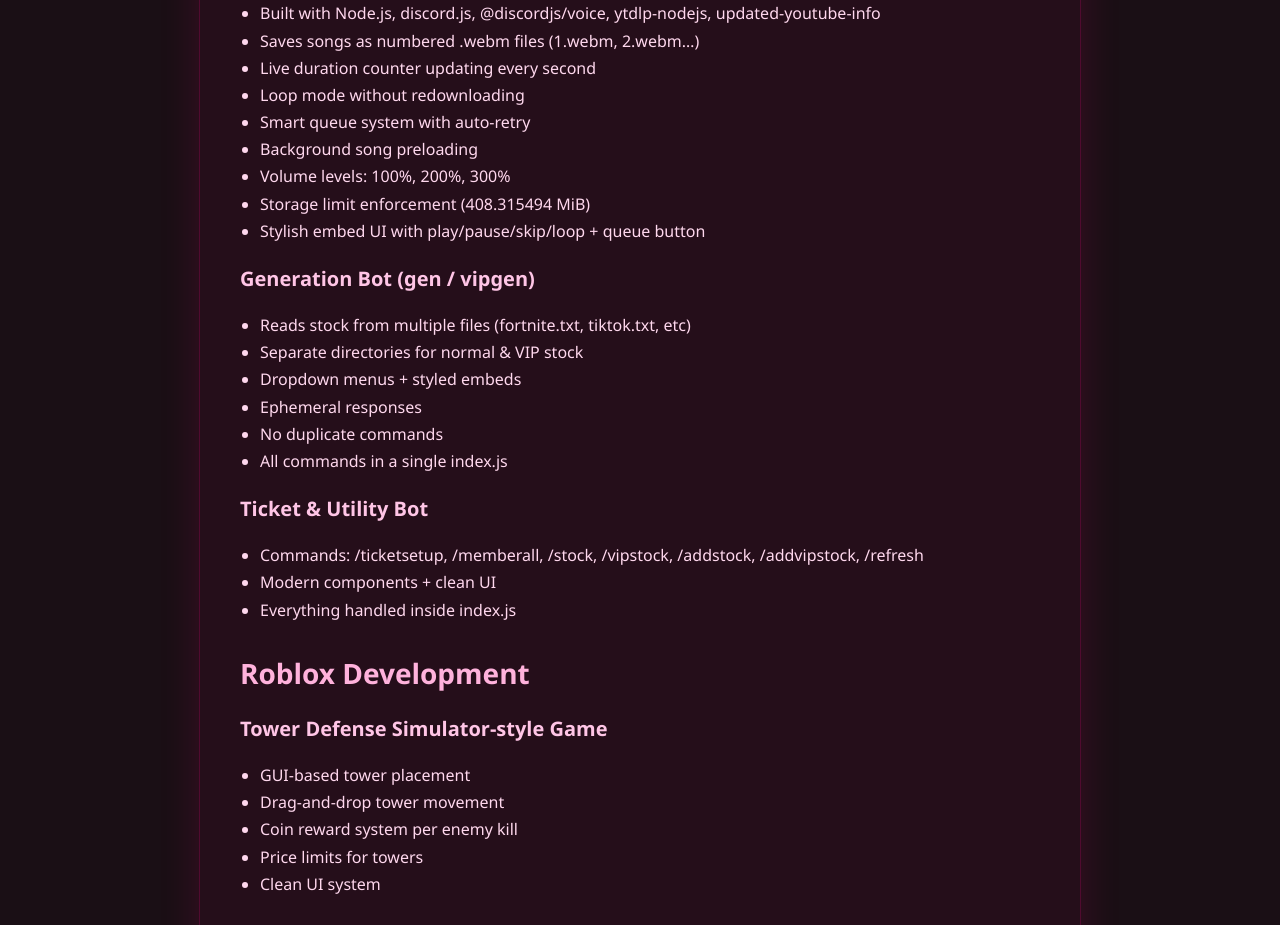
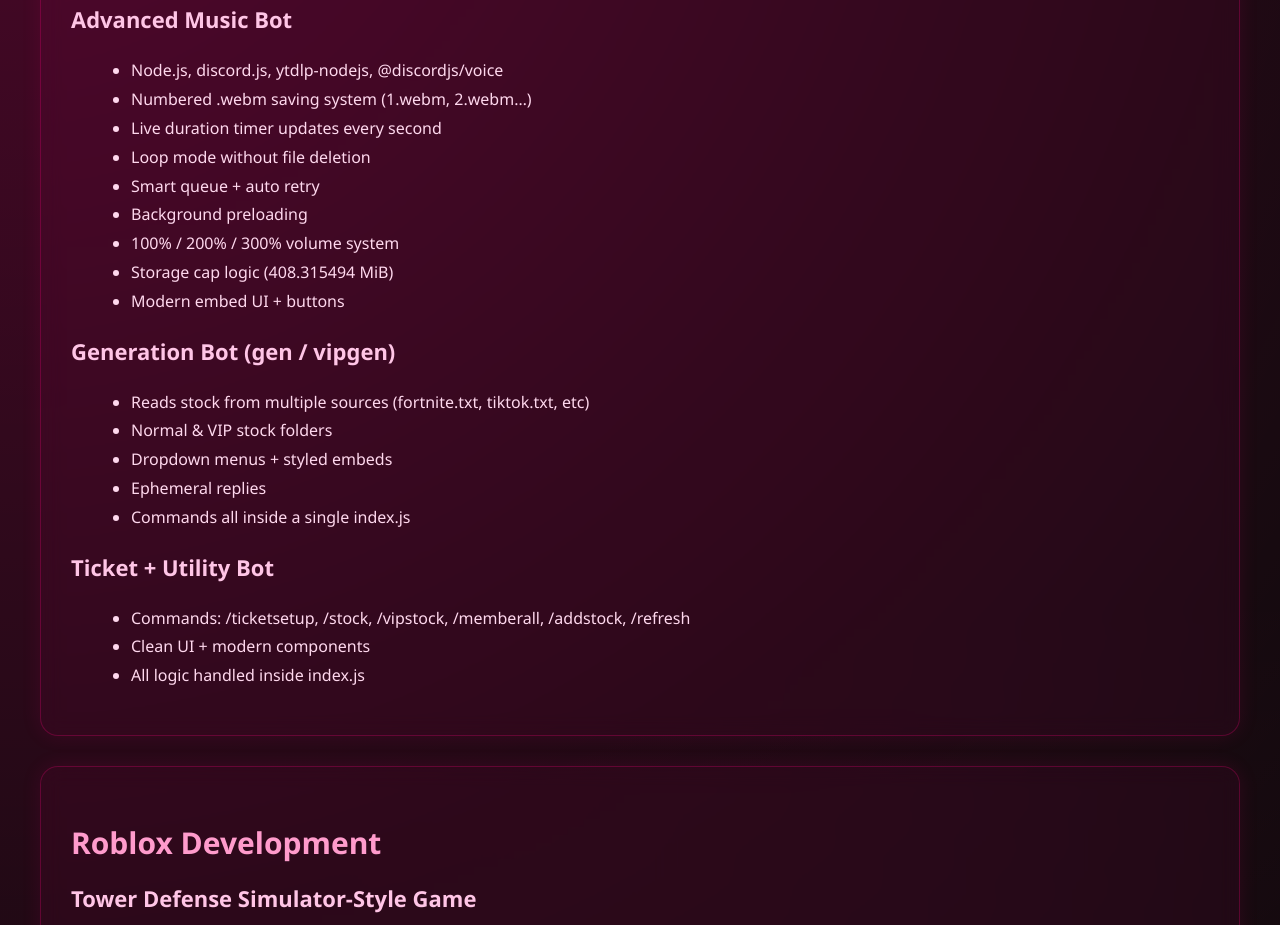
Before and after one commit to SLOWiscool/vorscriptz, a plain HTML site: page index.html in a window 1280 px wide. Shown: the part 304-1229 px from the top of the page. Drawn offline with Linux system fonts and the light colour scheme.

Commit message:
Update index.html

```diff
--- a/index.html
+++ b/index.html
@@ -3,161 +3,201 @@
 <head>
 <meta charset="UTF-8">
 <title>SuperSlasherGamez Portfolio</title>
+
 <style>
+/* ---- GENERAL ---- */
 body {
-        background: #1a0f15; /* dark faint pink */
+    margin: 0;
+    padding: 40px;
     font-family: 'Segoe UI', sans-serif;
     color: #ffd8ee;
-        margin: 0;
-        padding: 40px;
+    background: #0f0a0c;
+    background-image:
+        radial-gradient(circle at top left, rgba(255,0,128,0.25), transparent 60%),
+        radial-gradient(circle at bottom right, rgba(255,0,128,0.15), transparent 60%);
+    overflow-x: hidden;
 }
 
-    .portfolio {
-        max-width: 800px;
-        margin: auto;
-        background: rgba(255, 0, 128, 0.05);
-        padding: 40px;
-        border-radius: 16px;
-        border: 1px solid rgba(255, 0, 128, 0.2);
-        box-shadow: 0 0 40px rgba(255, 0, 128, 0.15);
+/* ---- HEADER ---- */
+.header {
+    text-align: center;
+    margin-bottom: 50px;
 }
 
-    h1 {
-        text-align: center;
-        font-size: 42px;
-        margin-bottom: 10px;
-        color: #ff9bcc;
+.header h1 {
+    font-size: 50px;
+    background: linear-gradient(90deg, #ff8ac8, #ff4fa1, #ff8ac8);
+    -webkit-background-clip: text;
+    -webkit-text-fill-color: transparent;
+    letter-spacing: 2px;
 }
 
-    h2 {
-        margin-top: 30px;
-        font-size: 28px;
-        color: #ffb2dc;
+/* ---- CARD ---- */
+.card {
+    background: rgba(255, 0, 128, 0.05);
+    border: 1px solid rgba(255, 0, 128, 0.25);
+    border-radius: 18px;
+    padding: 30px;
+    margin-bottom: 30px;
+    backdrop-filter: blur(10px);
+    box-shadow: 0 0 20px rgba(255, 0, 128, 0.1);
+    transition: opacity 0.7s ease, transform 0.7s ease;
+    opacity: 0;              /* start invisible */
+    transform: translateY(40px); /* start pushed down */
 }
 
-    h3 {
-        margin-top: 20px;
-        font-size: 20px;
-        color: #ffc5e6;
+/* visible state */
+.card.visible {
+    opacity: 1;
+    transform: translateY(0);
 }
 
-    p, li {
-        color: #ffd8ee;
-        line-height: 1.7;
+/* fade-away when scrolled past */
+.card.fade-out {
+    opacity: 0;
+    transform: translateY(-40px);
 }
 
-    ul {
-        margin-top: 6px;
-        padding-left: 20px;
+/* ---- TITLES ---- */
+.card h2 {
+    color: #ff9bcc;
+    font-size: 30px;
+    margin-bottom: 10px;
 }
 
-    .section {
-        margin-bottom: 30px;
+.card h3 {
+    color: #ffc5e6;
+    margin-top: 20px;
+    font-size: 22px;
 }
 
+/* ---- LIST ---- */
+.card ul {
+    margin: 5px 0 15px 20px;
+    line-height: 1.8;
+    font-size: 16px;
+}
 </style>
 </head>
 <body>
 
-<div class="portfolio">
+<div class="header">
+    <h1>//DMA — Coding Portfolio</h1>
+</div>
 
-    <h1>VorScriptz – Coding Portfolio</h1>
+<!-- CARDS BELOW -->
 
-    <!-- Discord Bots -->
-    <div class="section">
+<div class="card">
     <h2>Discord Bots</h2>
 
     <h3>Advanced Music Bot</h3>
     <ul>
-            <li>Built with Node.js, discord.js, @discordjs/voice, ytdlp-nodejs, updated-youtube-info</li>
-            <li>Saves songs as numbered .webm files (1.webm, 2.webm…)</li>
-            <li>Live duration counter updating every second</li>
-            <li>Loop mode without redownloading</li>
-            <li>Smart queue system with auto-retry</li>
-            <li>Background song preloading</li>
-            <li>Volume levels: 100%, 200%, 300%</li>
-            <li>Storage limit enforcement (408.315494 MiB)</li>
-            <li>Stylish embed UI with play/pause/skip/loop + queue button</li>
+        <li>Node.js, discord.js, ytdlp-nodejs, @discordjs/voice</li>
+        <li>Numbered .webm saving system (1.webm, 2.webm…)</li>
+        <li>Live duration timer updates every second</li>
+        <li>Loop mode without file deletion</li>
+        <li>Smart queue + auto retry</li>
+        <li>Background preloading</li>
+        <li>100% / 200% / 300% volume system</li>
+        <li>Storage cap logic (408.315494 MiB)</li>
+        <li>Modern embed UI + buttons</li>
     </ul>
 
     <h3>Generation Bot (gen / vipgen)</h3>
     <ul>
-            <li>Reads stock from multiple files (fortnite.txt, tiktok.txt, etc)</li>
-            <li>Separate directories for normal & VIP stock</li>
+        <li>Reads stock from multiple sources (fortnite.txt, tiktok.txt, etc)</li>
+        <li>Normal & VIP stock folders</li>
         <li>Dropdown menus + styled embeds</li>
-            <li>Ephemeral responses</li>
-            <li>No duplicate commands</li>
-            <li>All commands in a single index.js</li>
+        <li>Ephemeral replies</li>
+        <li>Commands all inside a single index.js</li>
     </ul>
 
-        <h3>Ticket & Utility Bot</h3>
+    <h3>Ticket + Utility Bot</h3>
     <ul>
-            <li>Commands: /ticketsetup, /memberall, /stock, /vipstock, /addstock, /addvipstock, /refresh</li>
-            <li>Modern components + clean UI</li>
-            <li>Everything handled inside index.js</li>
+        <li>Commands: /ticketsetup, /stock, /vipstock, /memberall, /addstock, /refresh</li>
+        <li>Clean UI + modern components</li>
+        <li>All logic handled inside index.js</li>
     </ul>
 </div>
 
-    <!-- Roblox Projects -->
-    <div class="section">
+<div class="card">
     <h2>Roblox Development</h2>
 
-        <h3>Tower Defense Simulator-style Game</h3>
+    <h3>Tower Defense Simulator-Style Game</h3>
     <ul>
-            <li>GUI-based tower placement</li>
-            <li>Drag-and-drop tower movement</li>
-            <li>Coin reward system per enemy kill</li>
-            <li>Price limits for towers</li>
-            <li>Clean UI system</li>
+        <li>GUI tower placement</li>
+        <li>Drag-and-drop movement</li>
+        <li>Coin reward system</li>
+        <li>Tower price + placement limits</li>
+        <li>Sleek UI system</li>
     </ul>
 </div>
 
-    <!-- Minecraft Projects -->
-    <div class="section">
+<div class="card">
     <h2>Minecraft Development</h2>
 
     <h3>Custom Java Plugin</h3>
     <ul>
-            <li>ClearLag-inspired plugin</li>
+        <li>ClearLag-style optimisation plugin</li>
         <li>Built in Visual Studio Code</li>
-            <li>Event handling + custom optimisation features</li>
+        <li>Event handling + performance fixes</li>
     </ul>
 </div>
 
-    <!-- Automation -->
-    <div class="section">
+<div class="card">
     <h2>Automation & Scripting</h2>
 
-        <h3>Batch Script Utility</h3>
+    <h3>Batch Tools</h3>
     <ul>
-            <li>BAT file that removes the first character of each line in a .txt file</li>
+        <li>BAT script that trims the first character of each line</li>
     </ul>
 
-        <h3>Makefile Concepts</h3>
+    <h3>Makefile Basics</h3>
     <ul>
-            <li>Understanding build automation and task simplification</li>
+        <li>Understanding automated builds</li>
     </ul>
 </div>
 
-    <!-- Hosting -->
-    <div class="section">
+<div class="card">
     <h2>Hosting & Backend</h2>
 
     <h3>Pterodactyl Hosting</h3>
     <ul>
-            <li>Running Discord bots through Node.js only</li>
-            <li>Managing storage limits</li>
-            <li>Smart audio file cleanup</li>
-            <li>Oversized download detection + blocking</li>
+        <li>Node.js bot hosting</li>
+        <li>Smart storage cleanup</li>
+        <li>Oversized download detection</li>
     </ul>
 
-        <h3>Self-Hosting & Networking</h3>
+    <h3>Networking</h3>
     <ul>
-            <li>Handling tunnels, IP exposure, and RCON access requirements</li>
+        <li>Tunnels</li>
+        <li>RCON + IP safety</li>
     </ul>
 </div>
 
-</div>
+<script>
+const cards = document.querySelectorAll(".card");
+
+function checkVisibility() {
+    const triggerBottom = window.innerHeight * 0.85;
+
+    cards.forEach(card => {
+        const box = card.getBoundingClientRect().top;
+
+        if (box < triggerBottom && box > -200) {
+            card.classList.add("visible");
+            card.classList.remove("fade-out");
+        } else if (box <= -200) {
+            card.classList.add("fade-out");
+        } else {
+            card.classList.remove("visible");
+        }
+    });
+}
+
+window.addEventListener('scroll', checkVisibility);
+window.addEventListener('load', checkVisibility);
+</script>
 
 </body>
 </html>
```
Lines whose indentation alone changed are shown as unchanged.
